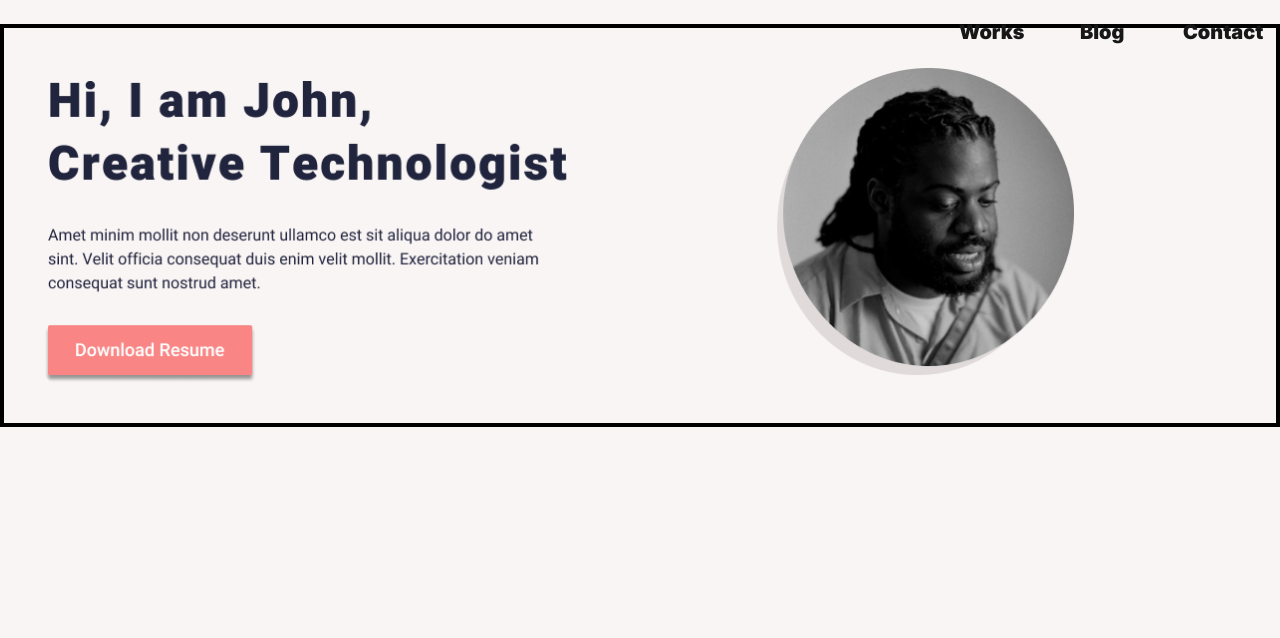
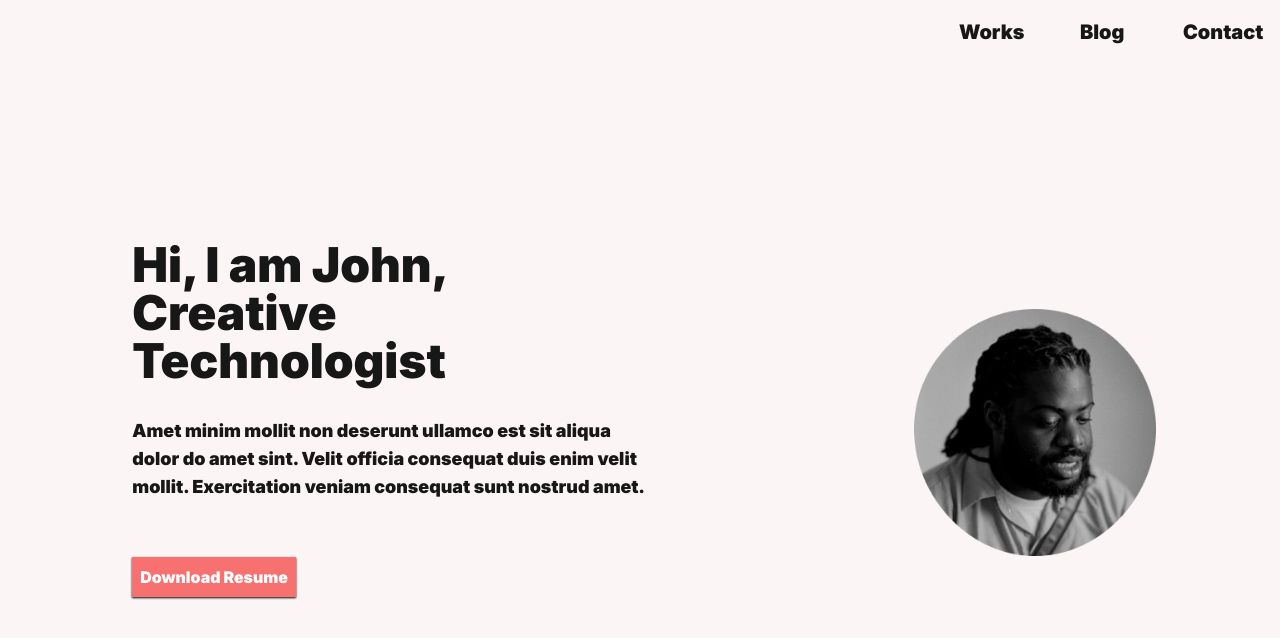
Before and after one commit to MuhammadAriyan/Assingment_4-Figma-design-into-HTML, a Next.js app: page / in a window 1280 px wide. Shown: the top 638 px of the page. Built offline with nearby package versions, Linux system fonts and the light colour scheme.

Commit message:
created home

```diff
--- a/app/globals.css
+++ b/app/globals.css
@@ -23,7 +23,8 @@ body {
   font-family: Inter;
   width: 100%;
   height: 2453px;
-  background-color: #CFA6A61C;
+  background: #dba6a61c;
+
 }
 
 @font-face {
@@ -38,7 +39,7 @@ body {
 }
 .hHero{
   font-weight: 1000;
-  font-size: xx-large;
+  font-size: bold;
 }
 nav{
   width: 100%;
--- a/app/page.tsx
+++ b/app/page.tsx
@@ -12,8 +12,16 @@ const page = () => {
           <li id='ContactLi'><Link href={''}>Contact</Link></li>
         </ul>
       </nav>
-      <section className=" flex items-center border-4 border-black " >
-          <Image className=' rounded-xl m-[40px]' width={1030} height={308} alt='hero' src={'/hero-section.png'}/>
+      <section className="  flex justify-around items-center h-[817px]" >
+        <div className=' p-2 w-[541px]'>
+        <h1 className='hHero text-5xl '>Hi, I am John,</h1>
+        <h1 className=' hHero text-5xl pb-4'>Creative Technologist</h1>
+        <p className=' text-lg pb-10 pt-4'>Amet minim mollit non deserunt ullamco est sit aliqua dolor do amet sint. Velit officia consequat duis enim velit mollit. Exercitation veniam consequat sunt nostrud amet.</p>
+        <button className=' mt-4 mb-7 p-2 text-white bg-red-400 shadow-sm shadow-black'>Download Resume</button>
+        </div>
+        <div>
+          <Image className='' width={242} height={249} alt='hero' src={'/hero.png'}/>
+        </div>
       </section>
     </main>
   )
```
